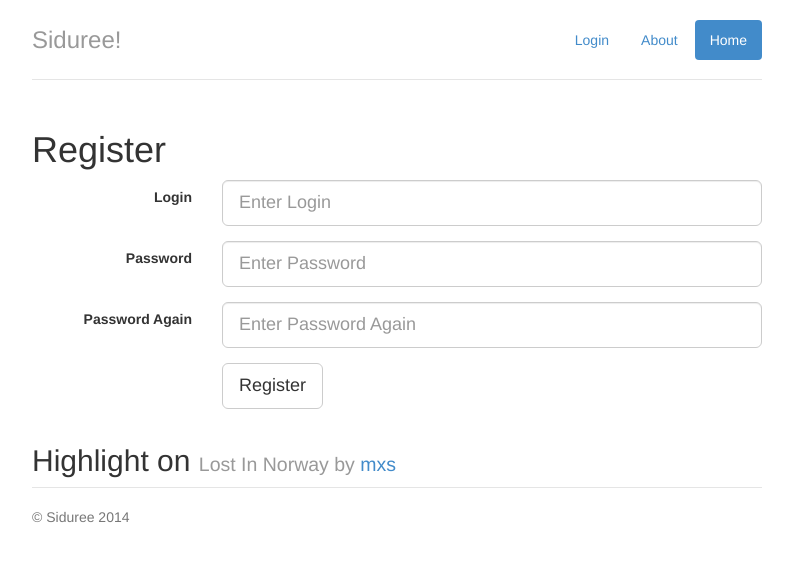
After one commit to aimxhaisse/siduree, a Flask app: page /register in a window 1280 px wide. The commit adds this page. Shown: the top 562 px of the page, without its empty margins (243-1036 px from the left). Run offline with Flask 2, Linux system fonts and the light colour scheme; some libraries are stand-ins or nearby versions.

Commit message:
[app] login/register forms.

```diff
--- a/app/__init__.py
+++ b/app/__init__.py
@@ -1,4 +1,5 @@
 from flask import Flask
 
 app = Flask(__name__)
+app.secret_key = 'mekelcafay?siduri!'
 from app import views
--- /dev/null
+++ b/app/forms.py
@@ -0,0 +1,14 @@
+from flask.ext.wtf import Form
+from wtforms import TextField
+from wtforms import PasswordField
+from wtforms.validators import Required
+from wtforms.validators import EqualTo
+
+class LoginForm(Form):
+    login = TextField('Login', [Required()])
+    password = PasswordField('Password', [Required(), EqualTo('again', message='Passwords must match')])
+
+class RegisterForm(Form):
+    login = TextField('Login', [Required()])
+    password = PasswordField('Password', [Required(), EqualTo('again', message='Passwords must match')])
+    again = PasswordField('Repeat Password')
--- /dev/null
+++ b/app/templates/base.html
@@ -0,0 +1,48 @@
+<!DOCTYPE html>
+<html lang="en">
+  <head>
+    <meta charset="utf-8">
+    <meta http-equiv="X-UA-Compatible" content="IE=edge">
+    <meta name="viewport" content="width=device-width, initial-scale=1">
+    <meta name="description" content="Siduree!">
+    <meta name="author" content="Sébastien Rannou">
+    <link rel="shortcut icon" href="/static/assets/ico/favicon.ico">
+
+    <title>Siduree! {{title}}</title>
+
+    <link href="/static/css/bootstrap.min.css" rel="stylesheet">
+    <link href="/static/css/siduree.css" rel="stylesheet">
+
+    <!-- HTML5 shim and Respond.js IE8 support of HTML5 elements and media queries -->
+    <!--[if lt IE 9]>
+      <script src="https://oss.maxcdn.com/libs/html5shiv/3.7.0/html5shiv.js"></script>
+      <script src="https://oss.maxcdn.com/libs/respond.js/1.4.2/respond.min.js"></script>
+    <![endif]-->
+  </head>
+
+  <body>
+
+    <div class="container">
+      <div class="header">
+        <ul class="nav inverse nav-pills pull-right">
+          <li><a href="#">Login</a></li>
+          <li><a href="#">About</a></li>
+          <li class="active"><a href="#">Home</a></li>
+        </ul>
+        <h3 class="text-muted">Siduree!</h3>
+      </div>
+
+      {% block content %}{% endblock %}
+
+      <div class="container">
+	<h2>Highlight on <small>Lost In Norway by <a href="#">mxs</a></small></h2>
+      </div>
+
+      <div class="footer">
+        <p>&copy; Siduree 2014</p>
+      </div>
+
+    </div>
+
+  </body>
+</html>
--- /dev/null
+++ b/app/templates/register.html
@@ -0,0 +1,33 @@
+{% extends "base.html" %}
+
+{% block content %}
+<div class="container">
+  <h1>Register</h1>
+  <form role="form" action="" method="post" name="login" class="form-horizontal">
+
+    {{form.hidden_tag()}}
+    <div class="form-group">
+      <label for="form-login" class="control-label col-sm-3">Login</label>
+      <div class="col-sm-9">
+	{{form.login(class='form-control input-lg', id='form-login', placeholder='Enter Login')}}
+      </div>
+    </div>
+    <div class="form-group">
+      <label for="form-password" class="control-label col-sm-3">Password</label>
+      <div class="col-sm-9">
+	{{form.password(class='form-control input-lg', id='form-password', placeholder='Enter Password')}}
+      </div>
+    </div>
+    <div class="form-group">
+      <label for="form-password-again" class="control-label col-sm-3">Password Again</label>
+      <div class="col-sm-9">
+	{{form.password(class='form-control input-lg', id='form-password-again', placeholder='Enter Password Again')}}
+      </div>
+    </div>
+    <div class="form-group">
+      <div class="col-sm-offset-3 col-sm-9">
+      <button type="submit" class="btn btn-default btn-lg">Register</button>
+    </div>
+  </form>
+</div>
+{% endblock %}
--- a/app/views.py
+++ b/app/views.py
@@ -1,7 +1,17 @@
 from app import app
 from flask import render_template
+from forms import LoginForm
+from forms import RegisterForm
 
 @app.route('/')
 @app.route('/index')
 def index():
     return render_template('index.html', title = 'Welcome!')
+
+@app.route('/login', methods = ['GET', 'POST'])
+def login():
+    return render_template('login.html', form = LoginForm(), title = 'Sign In')
+
+@app.route('/register', methods = ['GET', 'POST'])
+def register():
+    return render_template('register.html', form = RegisterForm(), title = 'Register')
```
Also changed, not shown: app/templates/index.html (+8 -51 lines), app/templates/login.html (added, +27 -0 lines).
